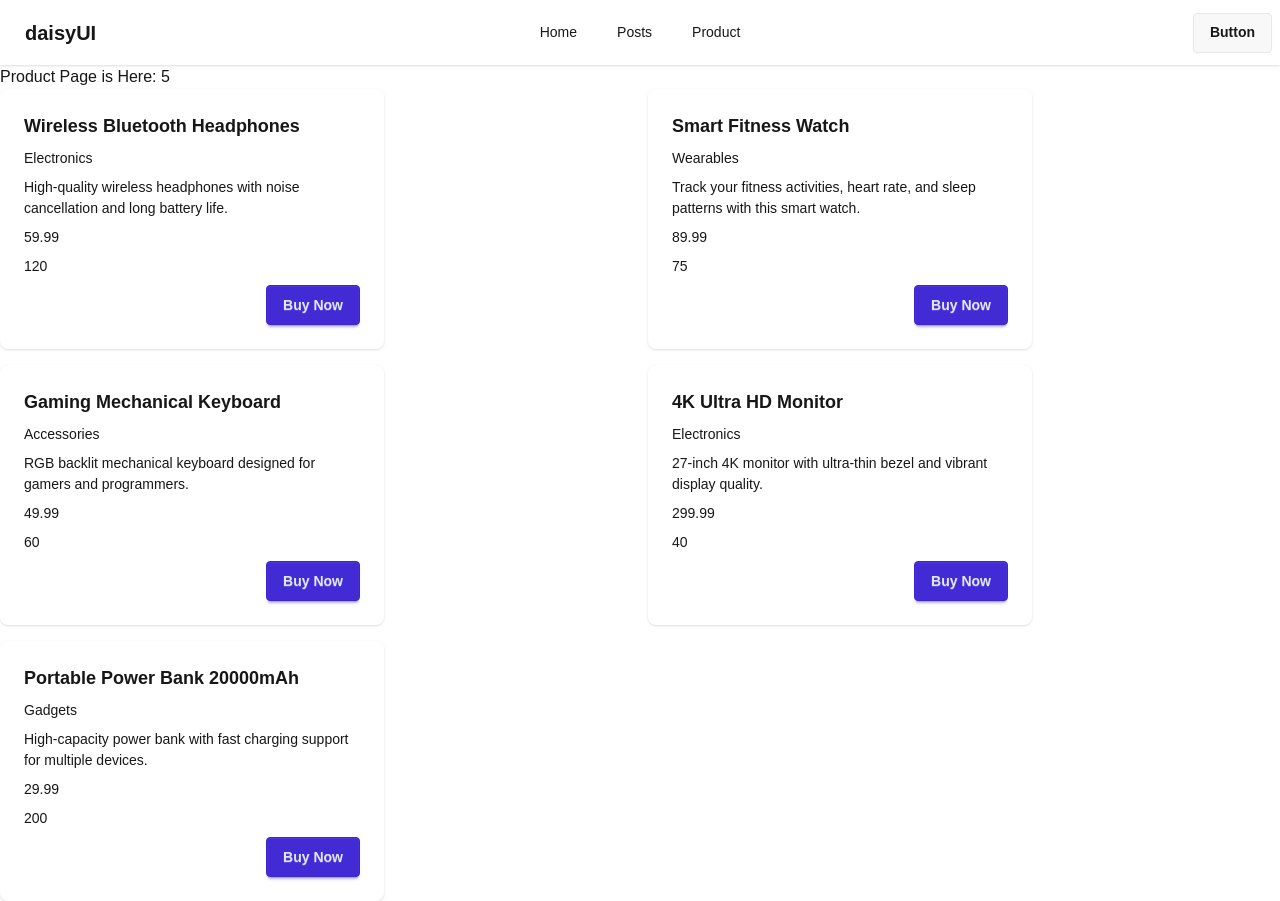
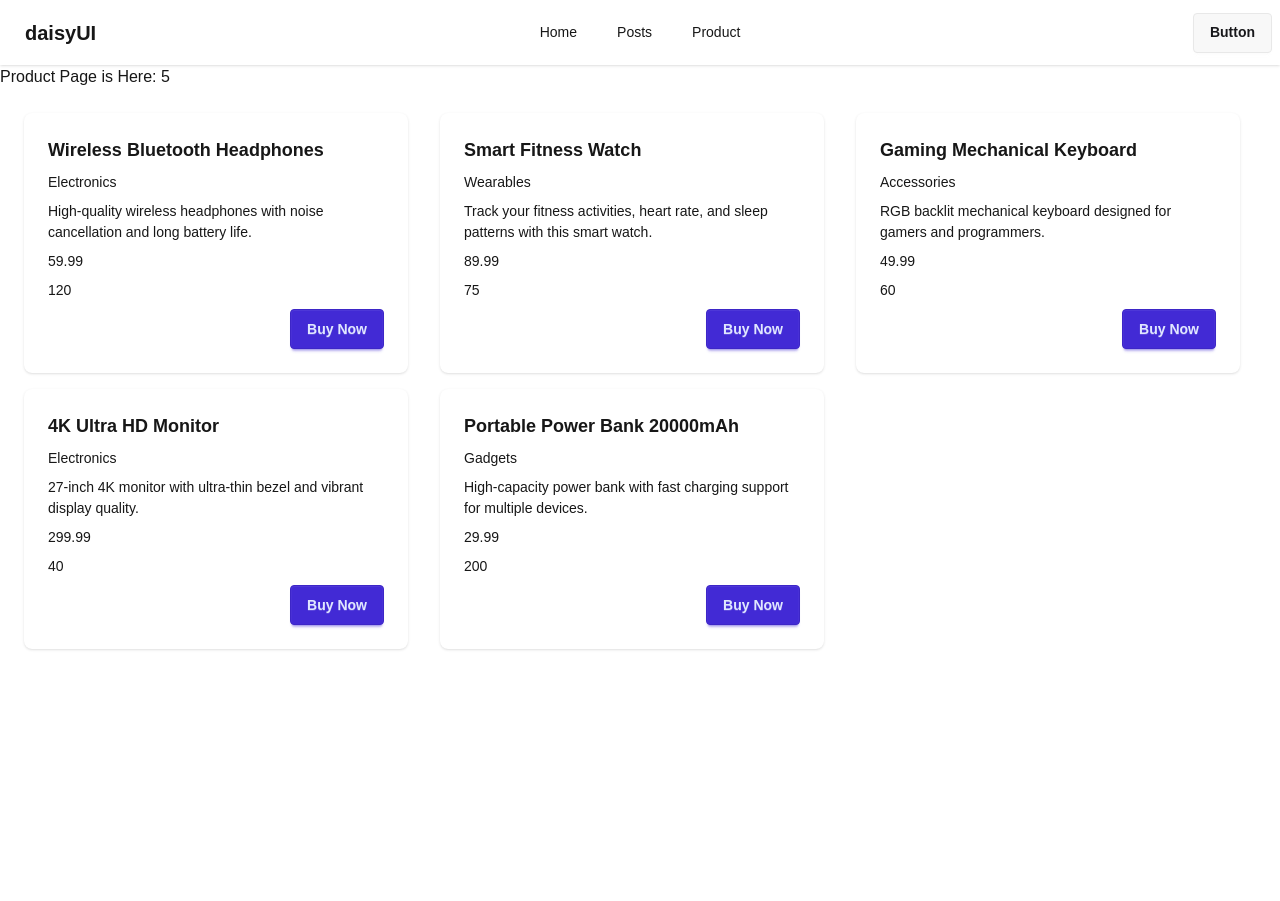
Before and after one commit to MdRoyet/nextjs-data-fetching, a Next.js app: page /products in a window 1280 px wide. After the commit the page ends 800 px from the top, so only its background shows below. Built offline with nearby package versions, Linux system fonts and the light colour scheme; data requests are answered from the project's data file.

Commit message:
Cache Server

```diff
--- a/src/app/products/page.jsx
+++ b/src/app/products/page.jsx
@@ -1,7 +1,9 @@
 import ProductCard from "@/components/ProductCard";
 
 const getProducts = async () => {
-  const res = await fetch("http://localhost:5000/products");
+  const res = await fetch("http://localhost:5000/products", {
+    cache: "force-cache",
+  });
   return res.json();
 };
 
@@ -10,7 +12,7 @@ const ProductPage = async () => {
   return (
     <div>
       <h2>Product Page is Here: {products.length}</h2>
-      <div className="grid grid-cols-2 gap-4">
+      <div className="grid grid-cols-3 gap-4 m-6">
         {products.map((product) => (
           <ProductCard key={product.id} product={product}></ProductCard>
         ))}
```
